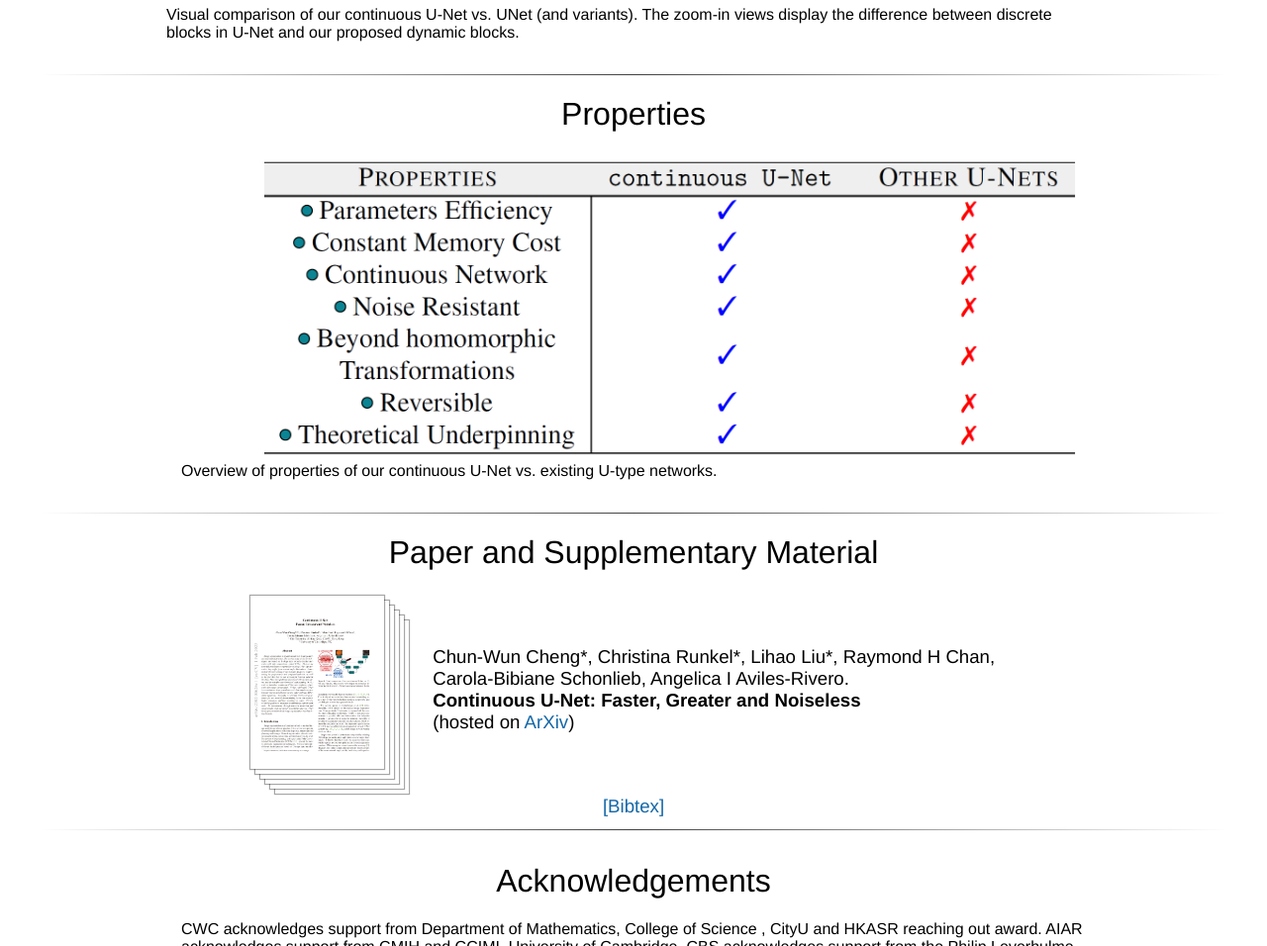
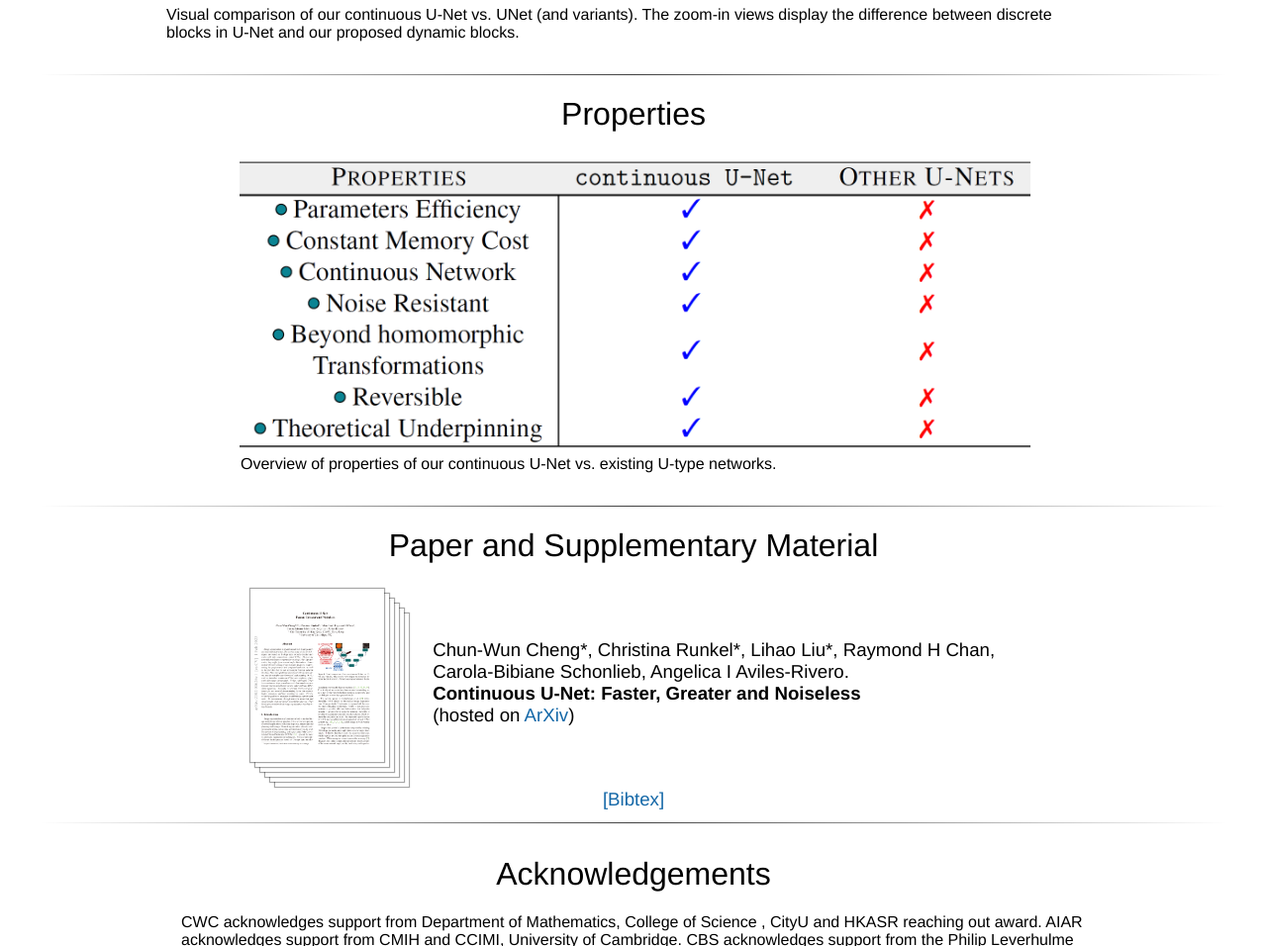
Before and after one commit to Math-ML-X/cUNet, a plain HTML site: page index.html in a window 1280 px wide. Shown: the part 1961-2917 px from the top of the page at 99% size. Drawn offline with Linux system fonts and the light colour scheme; a script that the page names is missing.

Commit message:
Update index.html

```diff
--- a/index.html
+++ b/index.html
@@ -260,16 +260,16 @@
 	<hr>
 
 	<center><h1>Properties</h1></center>
-	<table align=center width=900px>
+	<table align=center width=800px>
 		<tr>
 			<td align=center width=700px>
 				<center>
-					<td><img class="round" style="width:820px" src="./resources/feature.png"/></td>
+					<td><img class="round" style="width:800px" src="./resources/feature.png"/></td>
 				</center>
 			</td>
 		</tr>
 	</table>
-	<table align=center width=920px>
+	<table align=center width=800px>
 		<center>
 			<tr>
 				<td>
```
